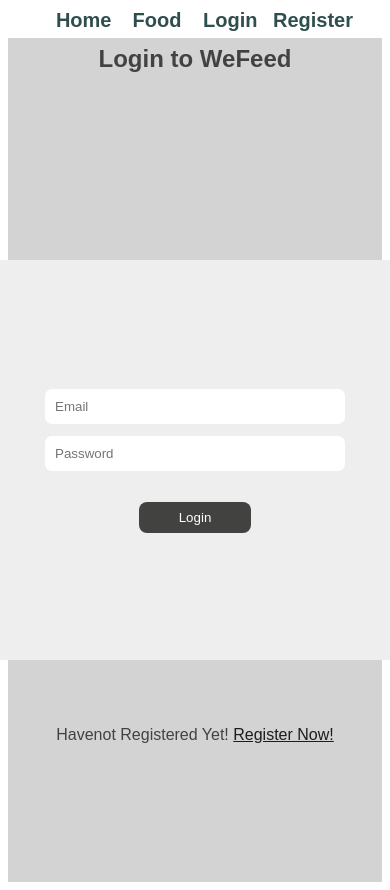
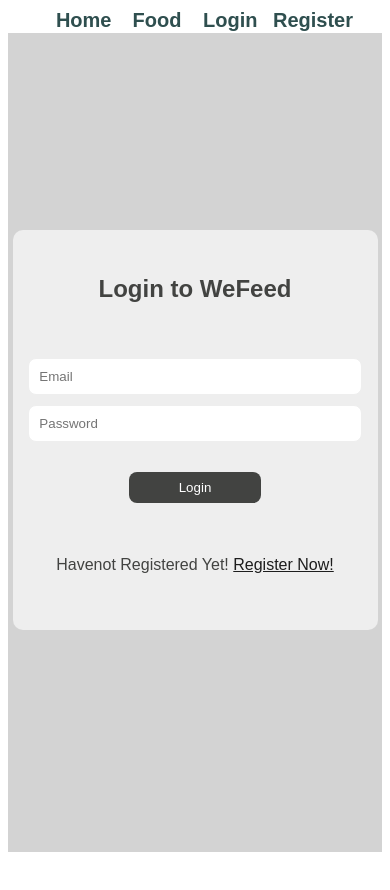
Before and after one commit to Sufo10/SummerReact-FoodManagement, a React (Create React App) app in the folder frontend/: page /login in a window 390 px wide. After the commit the page ends 860 px from the top, so only its background shows below. Built offline with nearby package versions, Linux system fonts and the light colour scheme.

Commit message:
login register made responsive

```diff
--- a/frontend/src/components/Login.js
+++ b/frontend/src/components/Login.js
@@ -10,7 +10,7 @@
   Button,
   P,
   A,
-  LoginWrapper,
+  CardWrapper,
 } = FormComponents;
 
 function Login() {
@@ -21,7 +21,7 @@
     e.preventDefault();
   };
   return (
-    <LoginWrapper>
+    <CardWrapper>
       <CommonContainer>
         <Heading2>Login to WeFeed</Heading2>
         <FormContainer onSubmit={handleSubmit}>
@@ -41,7 +41,7 @@
           Havenot Registered Yet! <A to='/register'>Register Now!</A>
         </P>
       </CommonContainer>
-    </LoginWrapper>
+    </CardWrapper>
   );
 }
 
--- a/frontend/src/components/Register.js
+++ b/frontend/src/components/Register.js
@@ -15,7 +15,7 @@
   Paragraph,
   A,
   Error,
-  RegisterWrapper,
+  CardWrapper,
 } = RegisterFormComponents;
 
 function Register() {
@@ -63,7 +63,7 @@
   };
 
   return (
-    <RegisterWrapper>
+    <CardWrapper>
       <CommonContainer>
         <H2>Register in WeFeed</H2>
         <RFormContainer onSubmit={handleSubmit}>
@@ -109,7 +109,7 @@
           Already Registered! <A to='/login'>Log In!</A>
         </Paragraph>
       </CommonContainer>
-    </RegisterWrapper>
+    </CardWrapper>
   );
 }
 
--- a/frontend/src/styled/Form.styled.js
+++ b/frontend/src/styled/Form.styled.js
@@ -10,13 +10,17 @@
   align-items: center;
   justify-content: center;
   background-color: #eee;
-  /* position: relative; */
+  position: relative;
   color: #424341;
   font-family: 'Poppins', sans-serif;
   border-radius: 10px;
+
+  @media (max-width: 425px) {
+    width: 345px;
+  }
 `;
 
-const LoginWrapper = styled.div`
+const CardWrapper = styled.div`
   margin: 0;
   background-color: lightgray;
   min-height: 100vh;
@@ -24,12 +28,6 @@
   flex-direction: column;
   align-items: center;
   justify-content: center;
-
-  @media (max-width: 425px) {
-    margin-top: 30px;
-    padding-left: 50px;
-    padding-right: 50px;
-  }
 `;
 
 const FormContainer = styled.form`
@@ -38,6 +36,10 @@
   flex-direction: column;
   align-items: center;
   justify-content: center;
+
+  @media (max-width: 425px) {
+    width: 95%;
+  }
 `;
 
 const Input = styled.input`
@@ -47,6 +49,10 @@
   font-family: 'Poppins', sans-serif;
   border: 1px solid #eee;
   border-radius: 8px;
+
+  @media (max-width: 425px) {
+    width: 95%;
+  }
 `;
 
 const Button = styled.button`
@@ -97,5 +103,5 @@
   Button,
   P,
   A,
-  LoginWrapper,
+  CardWrapper,
 };
--- a/frontend/src/styled/Register.styled.js
+++ b/frontend/src/styled/Register.styled.js
@@ -1,8 +1,16 @@
 import styled from 'styled-components';
 import FormComponents from './Form.styled';
 
-const { CommonContainer, FormContainer, Heading2, Input, Button, P, A } =
-  FormComponents;
+const {
+  CommonContainer,
+  FormContainer,
+  Heading2,
+  Input,
+  Button,
+  P,
+  A,
+  CardWrapper,
+} = FormComponents;
 
 const RFormContainer = styled(FormContainer)`
   margin-top: 25px;
@@ -36,15 +44,15 @@
   padding-bottom: 2px;
 `;
 
-const RegisterWrapper = styled.div`
-  margin: 0;
-  background-color: lightgray;
-  min-height: 100vh;
-  display: flex;
-  flex-direction: column;
-  align-items: center;
-  justify-content: center;
-`;
+// const RegisterWrapper = styled.div`
+//   margin: 0;
+//   background-color: lightgray;
+//   min-height: 100vh;
+//   display: flex;
+//   flex-direction: column;
+//   align-items: center;
+//   justify-content: center;
+// `;
 
 export default {
   CommonContainer,
@@ -56,5 +64,5 @@
   Input,
   A,
   Error,
-  RegisterWrapper
+  CardWrapper,
 };
```
